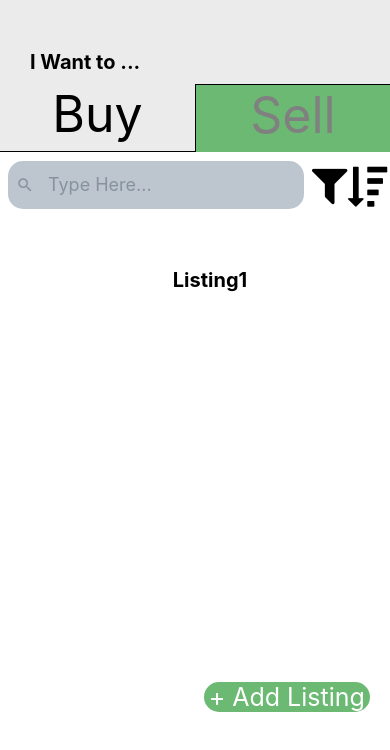
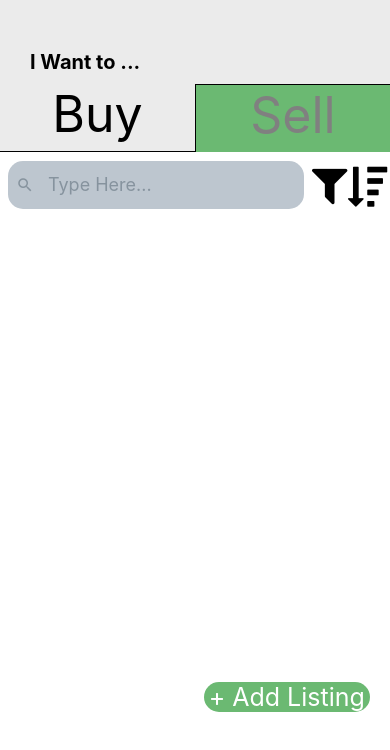
Before and after one commit to MarkoWONG/Team_SOUP_Neighbour_Soup_App, a React Native app: screen /Sell in a window 390 px wide. Shown: the top 750 px of the page. Built offline with nearby package versions, Linux system fonts and the light colour scheme.

Commit message:
added upload photo and input fields and storage system

```diff
--- a/pages/marketplace/CreateListing.js
+++ b/pages/marketplace/CreateListing.js
@@ -34,10 +34,6 @@ export default function CreateListing({ route, navigation }) {
         }
     };
 
-    //on each letter update
-    const updatetitle = (title) => {
-        setTitle(title);
-    };
     return (
         <View style={styles.main_container}>
             {/*////////////////        Inputs Fields       //////////////////*/}
@@ -110,7 +106,14 @@ export default function CreateListing({ route, navigation }) {
             <View style={styles.create_container}>
                 <TouchableOpacity
                     style={{borderRadius: 30, backgroundColor: "#6BB972", width: '50%'}}
-                    onPress={() => navigation.navigate("Sell", { image, title, price, category, description })}
+                    onPress={() => {
+                        if(title && price && image && category && description) {
+                            navigation.navigate("Sell", { image, title, price, category, description })
+                        }
+                        else{
+                            Alert.alert("All input fields are required", "Please enter something in each input field")
+                        }
+                    }}
                 >
                     <Text style={styles.create_button_text}>+ Create Listing</Text>
                 </TouchableOpacity>
--- a/pages/marketplace/Sell.js
+++ b/pages/marketplace/Sell.js
@@ -1,4 +1,4 @@
-import { Text, Alert, Button, View, StyleSheet, TouchableOpacity } from 'react-native';
+import { Text, Alert, View, StyleSheet, TouchableOpacity, ScrollView, Image} from 'react-native';
 import { SearchBar } from '@rneui/themed';
 import React, { useEffect, useState } from 'react';
 import { FontAwesome } from '@expo/vector-icons';
@@ -11,7 +11,14 @@ export default function Sell({ route, navigation }) {
         setSearch(search);
     };
 
+    // stores all listings
     const [listings, setlistings] = useState([]);
+
+    // Uncomment to clear all listings
+    //  useEffect(() => {
+    //     StoreService.clearlistings();
+    //   }, []);
+
     // read listings from cache on first render
     useEffect(() => {
       StoreService.getlistings().then(
@@ -21,7 +28,7 @@ export default function Sell({ route, navigation }) {
 
     useEffect(() => {
       const { image, title, price, category, description } = route.params ?? {};
-      if (title) {
+      if (title && price) {
         setlistings((prevlistings) => [...prevlistings, { image, title, price, category, description }]);
       }
     }, [route.params]);
@@ -29,6 +36,7 @@ export default function Sell({ route, navigation }) {
     useEffect(() => {
       StoreService.savelistings(listings);
     }, [listings]);
+
 
   return (
     <View style={styles.main_container}>
@@ -77,9 +85,10 @@ export default function Sell({ route, navigation }) {
         </View>
         {/*///////////////////////      Listings      ///////////////////////*/}
         <View style={styles.listing_container}>
-            <Text style={styles.title} >Listing1</Text>
+            <ScrollView style={styles.scroll_container}>
                 {listings.map(({ image, title, price, category, description }, idx) => (
-                <Button
+                    <TouchableOpacity
+                        style={styles.listing_style}
                         key={idx}
                         title={title}
                         onPress={() =>
@@ -87,8 +96,24 @@ export default function Sell({ route, navigation }) {
                                 image, title, price, category, description
                             })
                         }
+                    >
+                            <Text style={styles.title} >{title}</Text>
+                            {image ? (
+                                <Image
+                                    source={{ uri: image }}
+                                    resizeMode="stretch"
+                                    style={{ height: '100%', width: '20%', borderRadius:10 }}
                                 />
+                                ) : (
+                                    <View >
+
+                                    </View>
+                                )}
+                            <Text style={styles.title} >${price}</Text>
+                            <FontAwesome name="edit" size={24} color="black" />
+                    </TouchableOpacity>
                 ))}
+        </ScrollView>
         </View>
         {/*///////////////////////   Create Button    ///////////////////////*/}
         <View style={styles.create_container}>
@@ -115,18 +140,20 @@ const styles= StyleSheet.create({
         alignItems: "start",
     },
     tabs_container: {
-        backgroundColor: '#ffffff',
         height: '8%',
         alignItems: "start",
         flexDirection: 'row',
     },
     listing_container: {
-        backgroundColor: '#ffffff',
         height: '55%',
-        alignItems: "center",
+        alignItems: 'center',
+        // borderWidth: 1
+    },
+    scroll_container: {
+        width: '95%',
+        // borderWidth: 1
     },
     create_container: {
-        backgroundColor: '#ffffff',
         alignItems: 'flex-end',
         marginRight: 20,
     },
@@ -188,4 +215,12 @@ const styles= StyleSheet.create({
         flexDirection: 'row',
         paddingTop: 15,
     },
+    listing_style: {
+        borderRadius: 10,
+        borderColor: '#6BB972',
+        borderWidth: 1,
+        justifyContent: 'space-between',
+        flexDirection: 'row',
+        marginBottom: 10,
+    }
 });
--- a/services/StoreService.js
+++ b/services/StoreService.js
@@ -20,4 +20,19 @@ export default {
       console.log("Store set error:", err);
     }
   },
+
+  async deletelistings() {
+    try {
+      await AsyncStorage.removeItem(listings_CACHE_KEY);
+    } catch (err) {
+      console.log("Store set error:", err);
+    }
+  },
+  async clearlistings() {
+    try {
+      await AsyncStorage.clear();
+    } catch (err) {
+      console.log("Store set error:", err);
+    }
+  },
 };
```
Lines whose indentation alone changed are shown as unchanged.
